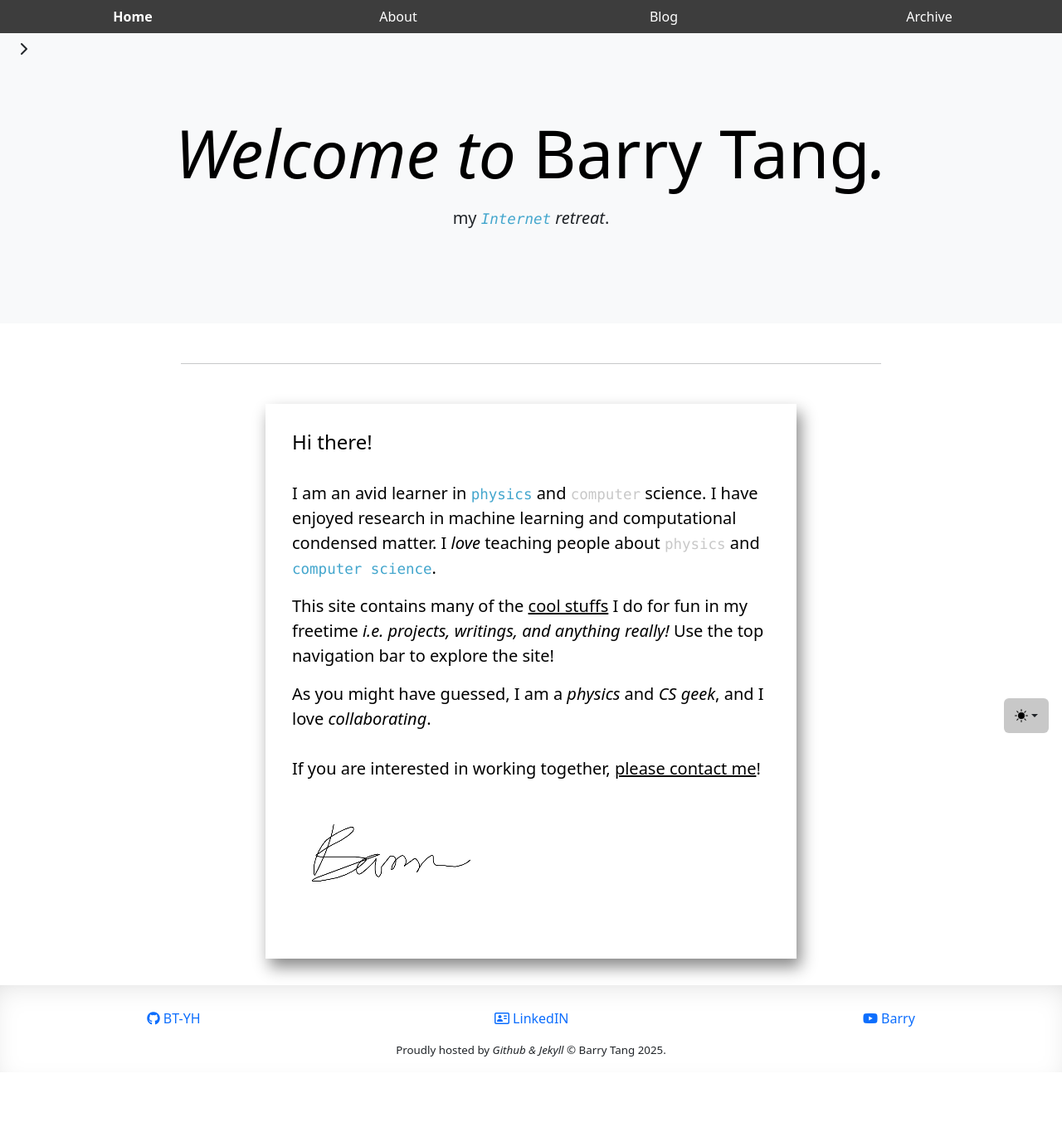
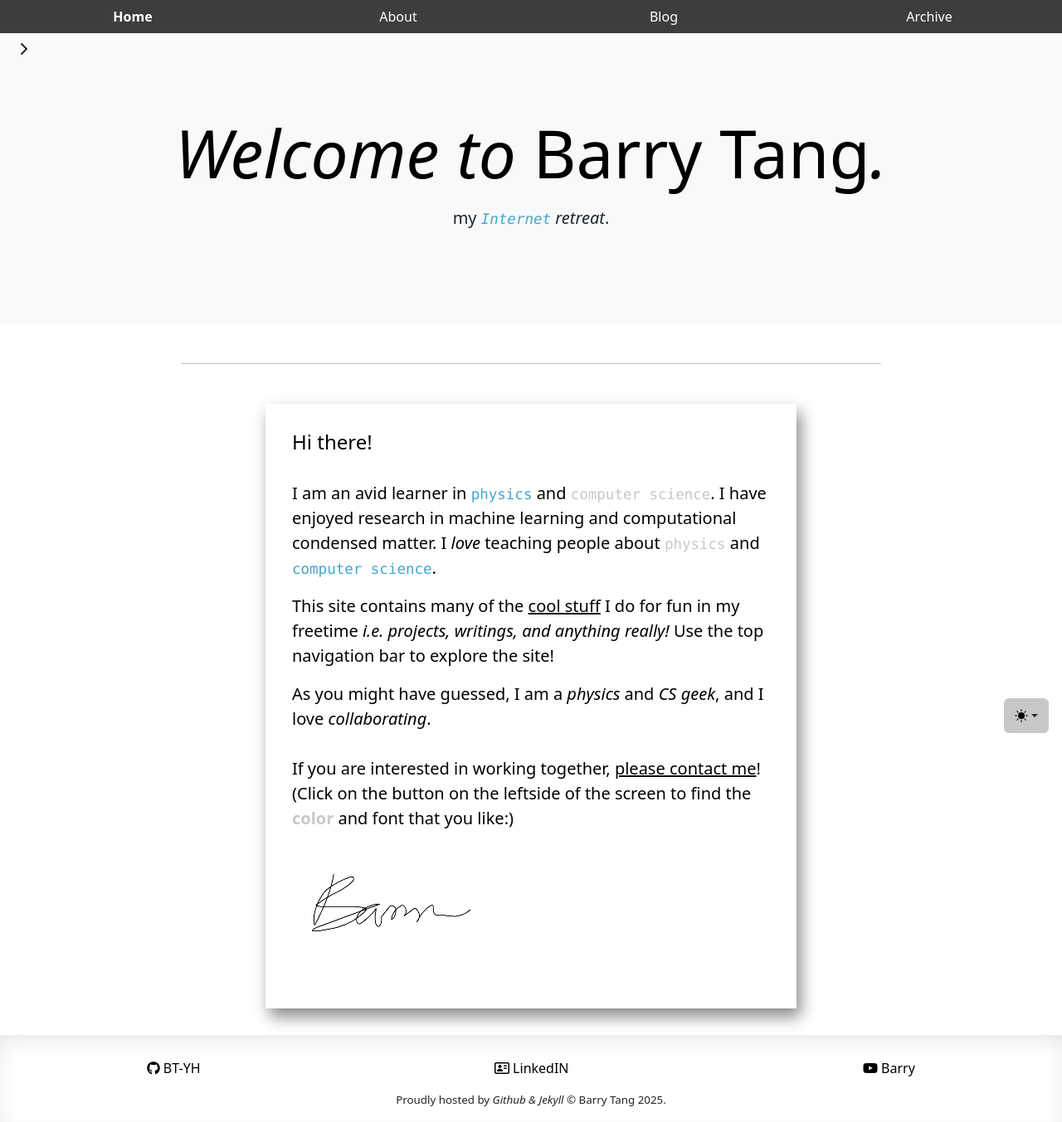
Before and after one commit to BT-YH/bt-yh.github.io, a Jekyll site: the page built from index.html, in a window 1280 px wide. Shown: the whole page at 83% size. Built offline with Jekyll 4.4.1, drawn with Linux system fonts in a browser that asks for light colours; nearby versions of some CDN libraries; some web fonts are replaced; before the commit the page ends 1293 px from its top, so only the background shows below that.

Commit message:
minor changes

```diff
--- a/_includes/footer.html
+++ b/_includes/footer.html
@@ -2,15 +2,16 @@
     <div style="display: flex; flex-direction: column; margin-top: 10px">
         <div style="display: flex; flex-direction: row; justify-content: space-around; flex-wrap: wrap;">
             <p>
-                <a href="https://github.com/BT-YH" target="_blank"><i class="fab fa-github"></i> BT-YH</a>
+                <a href="https://github.com/BT-YH" target="_blank" style="color: black"><i class="fab fa-github"></i>
+                    BT-YH</a>
             </p>
             <p>
-                <a href="https://www.linkedin.com/in/yihui-tang-875086255/" target="_blank"><i
+                <a href="https://www.linkedin.com/in/yihui-tang-875086255/" target="_blank" style="color: black"><i
                         class="far fa-address-card"></i> LinkedIN</a>
             </p>
             <p>
-                <a href="https://www.youtube.com/channel/UCLoKghQ29FvlJ5piojqa9yg" target="_blank"><i
-                        class="fab fa-youtube"></i> Barry</a>
+                <a href="https://www.youtube.com/channel/UCLoKghQ29FvlJ5piojqa9yg" target="_blank"
+                    style="color: black"><i class="fab fa-youtube"></i> Barry</a>
             </p>
         </div>
         <p class="text-center" style="font-size: 10pt">
--- a/index.html
+++ b/index.html
@@ -14,16 +14,15 @@ layout: home
     <h4 class="mx-auto">Hi there!</h4>
     <br />
     <p class="mx-auto lead">
-        I am an avid learner in <code>physics</code> and <code
-            style="color: var(--theme-color) !important;">computer</code>
-        science. I have enjoyed research in machine learning and computational condensed matter.
+        I am an avid learner in <code>physics</code> and <code style="color: var(--theme-color) !important;">computer
+        science</code>. I have enjoyed research in machine learning and computational condensed matter.
         I <em><strong>love</strong></em> teaching people about <code
             style="color: var(--theme-color) !important;">physics</code>
         and <code>computer
         science</code>.
     </p>
     <p class="mx-auto lead">
-        This site contains many of the <span style="text-decoration: underline;">cool stuffs</span> I do for fun in my
+        This site contains many of the <span style="text-decoration: underline;">cool stuff</span> I do for fun in my
         freetime <b><em> i.e. projects,
                 writings, and anything really!</em></b>
         Use the top navigation bar to explore the site!
@@ -34,6 +33,11 @@ layout: home
         <em>collaborating</em>. <br />
         <br />
         If you are interested in working together, <span style="text-decoration: underline;"> please contact me</span>!
+        (Click on the button on the leftside of the screen
+        to find the <span style="color: var(--theme-color); font-weight: bold;">color</span> and <span
+            class="sansSerif">font</span> that
+        you
+        like:)
     </p>
     <canvas id="signature" width="1000" height="500" style="height: 10em"></canvas>
 </div>
```
